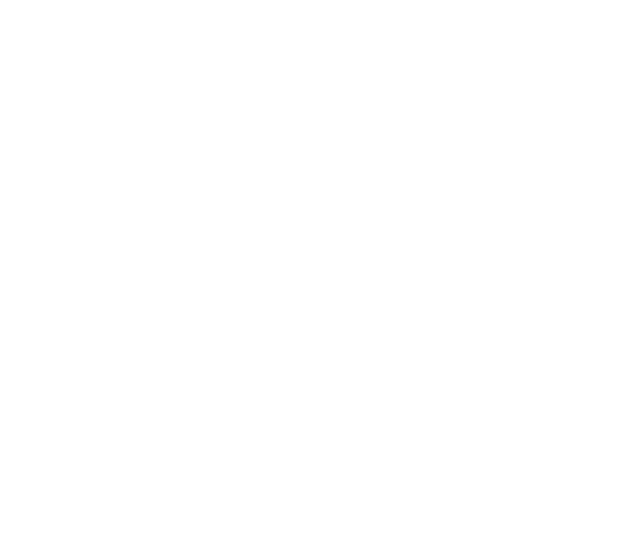
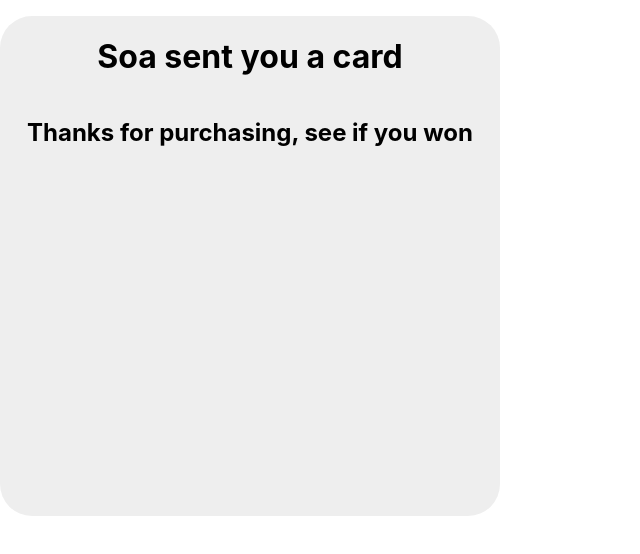
Before and after one commit to EvanSaunders/ScratchIt, a React (Create React App) app in the folder scratchitfrontend/: page /view-card in a window 1280 px wide. Before the commit this address had no page. Shown: the top 554 px of the page, without its empty margins (0-640 px from the left). Built offline with nearby package versions, Linux system fonts and the light colour scheme; no server answers.

Commit message:
Started work on viewing card
Get request now works with link. Started card component. Somehow make info get sent to card

```diff
--- a/scratchitfrontend/src/App.js
+++ b/scratchitfrontend/src/App.js
@@ -5,12 +5,17 @@ import UserFields from "./components/UserFields"
 import {BrowserRouter, Route, Router, Routes} from "react-router-dom";
 import CreatePage from "./components/CreatePage";
 import Home from "./components/Home";
+import ViewCardPage from "./components/ViewCardPage";
+
+
 const App = () => {
     return (
         <BrowserRouter>
             <Routes>
                 <Route path="/" element={<Home />}></Route>
-                <Route path="/createCards" element={<CreatePage />}></Route>
+                <Route path="/create-cards" element={<CreatePage />}></Route>
+                <Route path="/view-card" element={<ViewCardPage />}></Route>
+                <Route path="/view-card/:primaryKey" element={<ViewCardPage />} />
 
             </Routes>
         </BrowserRouter>
--- /dev/null
+++ b/scratchitfrontend/src/components/Card.js
@@ -0,0 +1,42 @@
+import {useNavigate} from "react-router-dom";
+import Appbar from "./Appbar";
+import Box from "@mui/material/Box";
+import {ThemeProvider} from "@mui/material";
+import Home from "./Home";
+import UserFields from "./UserFields";
+
+function Card() {
+    const navigate = useNavigate();
+    return (
+        <ThemeProvider
+            theme={{
+                palette: {
+                    primary: {
+                        main: '#eeeeee',
+                        dark: '#0066CC',
+                    },
+                },
+            }}
+        >
+            <Box
+                sx={{
+                    display: 'flex',
+                    flexDirection: 'column',
+                    justifyContent: 'flex-start',
+                    alignItems: 'center',
+                    width: 500,
+                    height: 500,
+                    borderRadius: 8,
+                    bgcolor: 'primary.main'
+                }}
+            >
+                <h1>Soa sent you a card</h1>
+                <h2> Thanks for purchasing, see if you won</h2>
+
+            </Box>
+        </ThemeProvider>
+
+    );
+}
+
+export default Card;
--- a/scratchitfrontend/src/components/Home.js
+++ b/scratchitfrontend/src/components/Home.js
@@ -1,6 +1,7 @@
 import Appbar from "./Appbar";
 import UserFields from "./UserFields";
 import {Link, useNavigate } from 'react-router-dom';
+import Card from "./Card";
 
 
 function Home() {
@@ -8,8 +9,10 @@ function Home() {
     return (
         <div className="Home">
             <Appbar/>
-            <button onClick={() => navigate("/createCards")}>Create Cards</button>
+            <button onClick={() => navigate("/create-cards")}>Create Cards</button>
+
         </div>
+
 
     );
 }
--- a/scratchitfrontend/src/components/UserFields.js
+++ b/scratchitfrontend/src/components/UserFields.js
@@ -24,7 +24,7 @@ export default function UserFields() {
             numToSend : parseInt(numToSend, 10),
             numToWin : parseInt(numToWin, 10) };
 
-        fetch("http://localhost:8080/createCards", {
+        fetch("http://localhost:8080/create-cards", {
             method: "POST",
             headers: { "Content-Type": "application/json",
                 "Accept": "application/json"},
--- /dev/null
+++ b/scratchitfrontend/src/components/ViewCardPage.js
@@ -0,0 +1,43 @@
+import Appbar from "./Appbar";
+import UserFields from "./UserFields";
+import Card from "./Card";
+import { useParams } from "react-router-dom";
+import { useEffect, useState } from "react";
+
+function ViewCardPage() {
+    const { primaryKey } = useParams();
+
+    const [name, setName] = useState("");
+    const [message, setMessage] = useState("");
+    const [isOpened, setIsOpened] = useState(false);
+    const [isWinner, setIsWinner] = useState(false);
+
+    useEffect(() => {
+        const fetchData = async () => {
+            try {
+                const response = await fetch(`http://localhost:8080/view-card/${primaryKey}`);
+                if (!response.ok) {
+                    throw new Error('Network response was not ok');
+                }
+                const result = await response.json();
+                setName(result.name);
+                setMessage(result.message);
+                setIsOpened(result.is_opened);
+                setIsWinner(result.winner);
+            } catch (error) {
+                console.error('Error fetching data:', error);
+            }
+        };
+
+        fetchData();
+    }, [primaryKey]);
+
+    return (
+        <div className="ViewCardPage">
+            <p>{message}</p>
+            <Card />
+        </div>
+    );
+}
+
+export default ViewCardPage;
```
Also changed, not shown: 2 other files (tests, documents, lock files or other folders).
